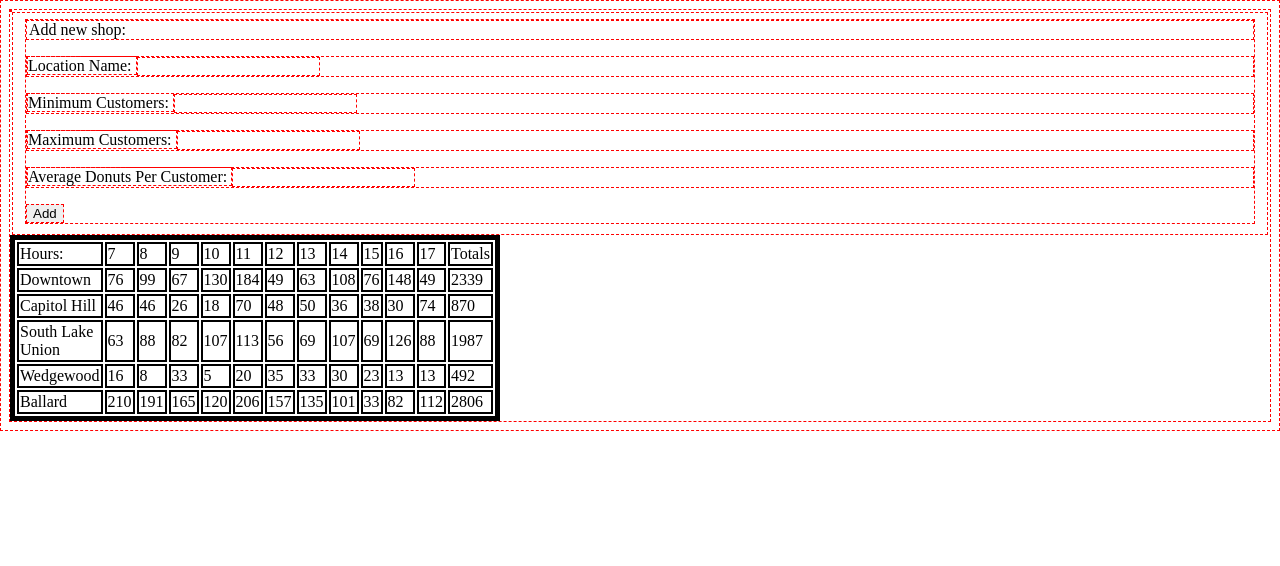
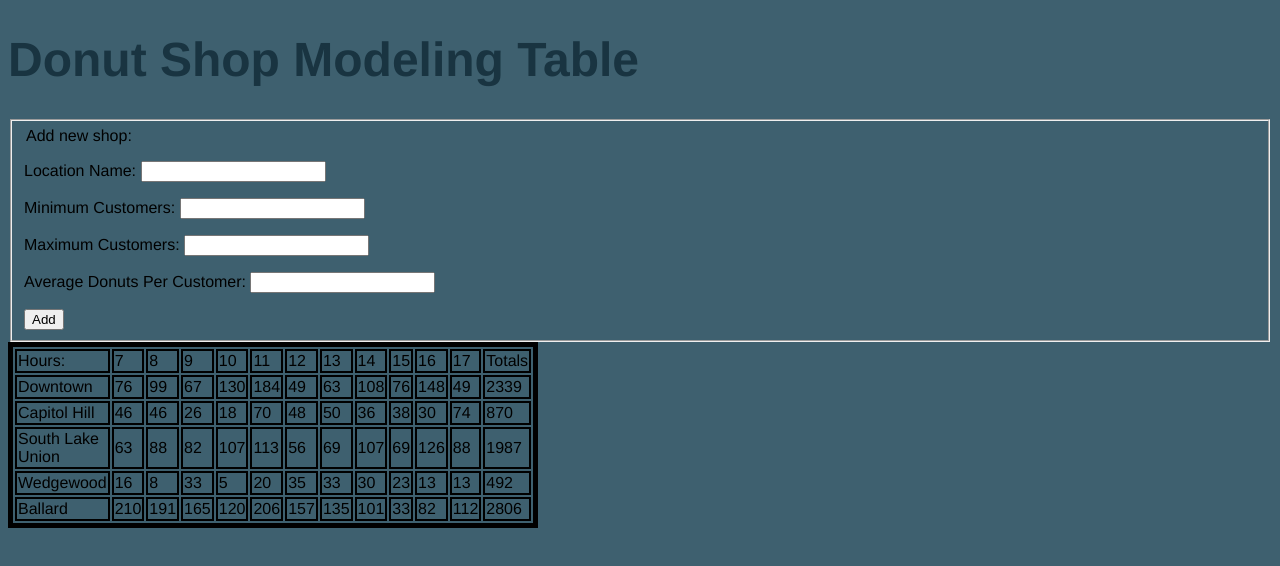
Before and after one commit to CardinalWolsey/donut-shop, a plain HTML site: page index.html in a window 1280 px wide. Drawn offline with Linux system fonts and the light colour scheme.

Commit message:
I'm beginning to style my donut shop website

```diff
--- a/css/donutShop-Style.css
+++ b/css/donutShop-Style.css
@@ -1,3 +1,20 @@
-* {
-border: 1px dashed red;
+/*color key:
+
+off white: #fcfff5
+light olive: #d1dbbd
+light green: #91aa9d
+light blue: #3e606f
+deep blue: #193441
+
+*/
+
+
+body {
+  font-family: helvetica, arial, verdana;
+  background-color: #3e606f;}
+
+h1 {
+  font-family: helvetica, arial, verdana;
+  color: #193441;
+  font-size: 48px;
 }
--- a/index.html
+++ b/index.html
@@ -8,6 +8,8 @@
   </head>
 
   <body>
+
+    <h1>Donut Shop Modeling Table</h1>
 
     <table>
       <thead id="tableHeading">
```
